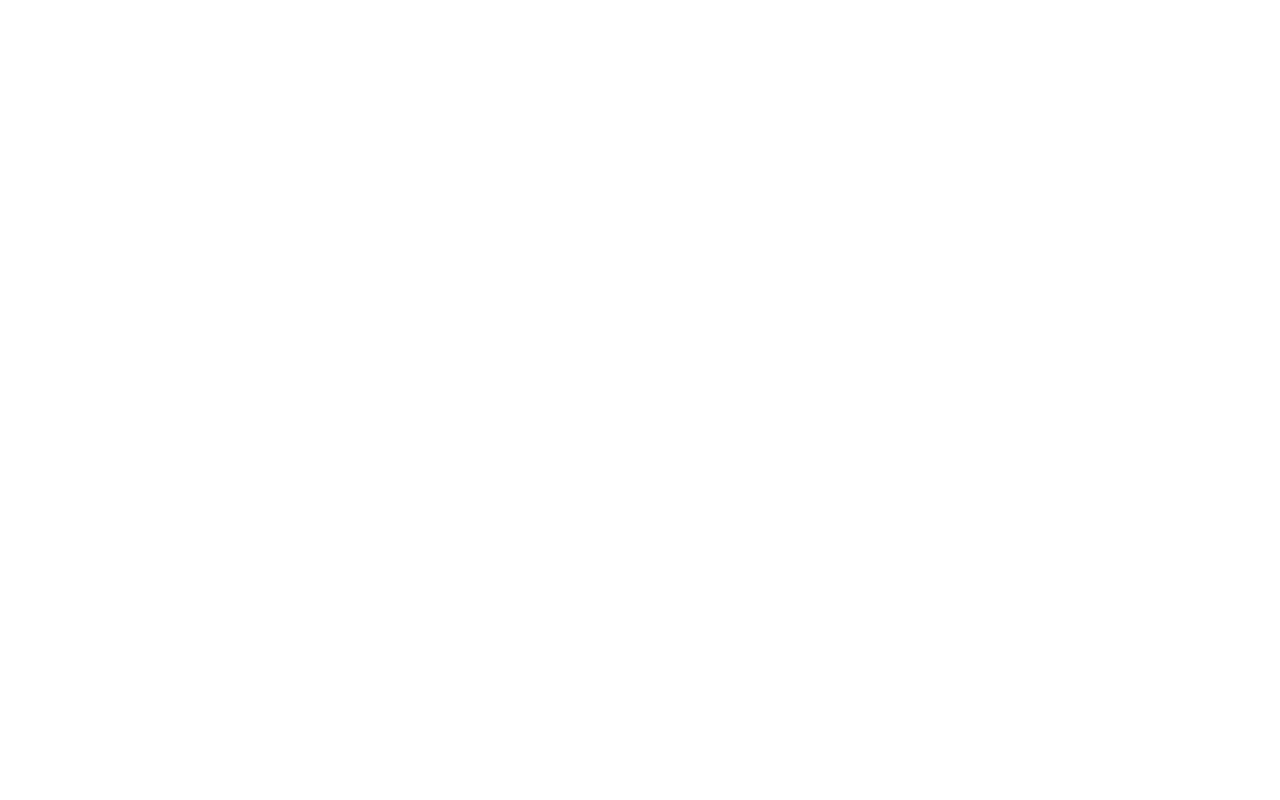
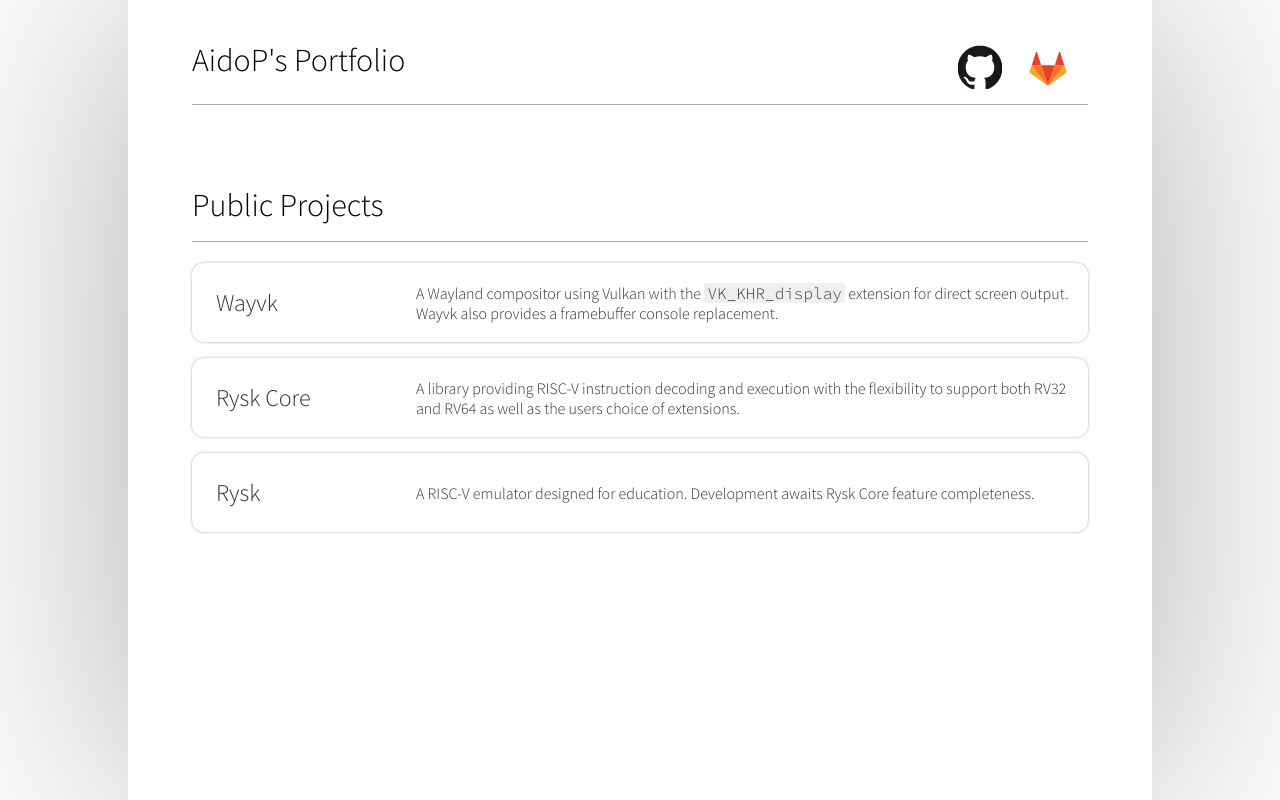
Before and after one commit to AidoP/AidoP.github.io, a plain HTML site: page index.html in a window 1280 px wide. Drawn offline with Linux system fonts and the light colour scheme.

Commit message:
Added base portfolio page

```diff
--- /dev/null
+++ b/generic.css
@@ -0,0 +1,53 @@
+@import url('https://fonts.googleapis.com/css2?family=Source+Code+Pro:wght@300&family=Source+Sans+Pro:wght@300&display=swap');
+
+html {
+    font-family: 'Source Sans Pro', sans-serif;
+}
+
+body {
+    margin: 0 10vw;
+    padding: 5vh 5vw;
+    min-height: 90vh;
+    box-shadow: 0 0 500px #acacac;
+}
+
+h1, h2, h3, h4, h5, h6 {
+    font-weight: lighter;
+}
+
+a {
+    color: #2F2F2F;
+    text-decoration: none;
+    transition: color 0.1s ease-in-out;
+}
+a:hover {
+    color: #8F8F8F;
+    transition: color 0.1s ease-in-out;
+}
+
+code {
+    font-family: 'Source Code Pro', monospace;
+    padding: 0 0.2em;
+    border-radius: 3px;
+    background-color: #EFEFEF;
+}
+
+header {
+    margin-bottom: 5em;
+    padding-bottom: 1.5em;
+    border-bottom: 1px solid #aaa;
+}
+header h1 {
+    display: inline;
+}
+header > a {
+    float: right;
+}
+header a img {
+    scale: 80%;
+    transition: scale 0.1s ease-in-out;
+}
+header a:hover img {
+    scale: 100%;
+    transition: scale 0.1s ease-in-out;
+}
--- a/index.html
+++ b/index.html
@@ -3,5 +3,76 @@
     <head>
         <title>AidoP's Portfolio</title>
         <meta charset="utf-8">
+        <link rel="stylesheet" type="text/css" href="generic.css">
+        <style>
+            .section h1 {
+                padding-bottom: 0.5em;
+                border-bottom: 1px solid #aaa;
+            }
+
+            .project {
+                display: flex;
+                align-items: center;
+                margin-bottom: 1em;
+                box-shadow: 0 0 3px #aaa;
+                border-radius: 0.75em;
+            }
+            .project:hover .p_title h2 {
+                padding-left: 2em;
+                transition: padding-left 0.1s ease-in-out;
+            }
+            .p_title {
+                flex-grow: 0;
+                /*flex-basis: 15em;*/
+                min-width: 12em;
+            }
+            .p_title h2 {
+                margin: 0;
+                padding: 1em;
+                transition: padding-left 0.1s ease-in-out;
+            }
+            .p_contents {
+                flex-grow: 1;
+                margin-left: 2em;
+            }
+        </style>
     </head>
+    <body>
+        <header>
+            <h1>AidoP's Portfolio</h1>
+            <a href="https://gitlab.com/AidoP1"style="overflow: hidden; margin-top: -9px"><img src="gitlab-icon.svg" alt="My GitLab Profile" width="80em"></a>
+            <a href="https://github.com/AidoP"><img src="github-icon.svg" alt="My GitHub Profile" width="56em"></a>
+        </header>
+        <main>
+            <div class="section">
+                <h1>Public Projects</h1>
+                <div id="projects">
+                    <a href="https://gitlab.com/AidoP1/wayvk" class="project">
+                        <span class="p_title">
+                            <h2>Wayvk</h2>
+                        </span>
+                        <span class="p_contents">
+                            <p>A Wayland compositor using Vulkan with the <code>VK_KHR_display</code> extension for direct screen output. Wayvk also provides a framebuffer console replacement.</p>
+                        </span>
+                    </a>
+                    <a href="https://gitlab.com/AidoP1/rysk-core" class="project">
+                        <span class="p_title">
+                            <h2>Rysk Core</h2>
+                        </span>
+                        <span class="p_contents">
+                            <p>A library providing RISC-V instruction decoding and execution with the flexibility to support both RV32 and RV64 as well as the users choice of extensions.</p>
+                        </span>
+                    </a>
+                    <a href="https://gitlab.com/AidoP1/rysk" class="project">
+                        <span class="p_title">
+                            <h2>Rysk</h2>
+                        </span>
+                        <span class="p_contents">
+                            <p>A RISC-V emulator designed for education. Development awaits Rysk Core feature completeness.</p>
+                        </span>
+                    </a>
+                </div>
+            </div>
+        </main>
+    </body>
 </html>
```
Also changed, not shown: 404.html (added, +32 -0 lines), github-icon.svg (added), gitlab-icon.svg (added), tumbleweed.png (added).
